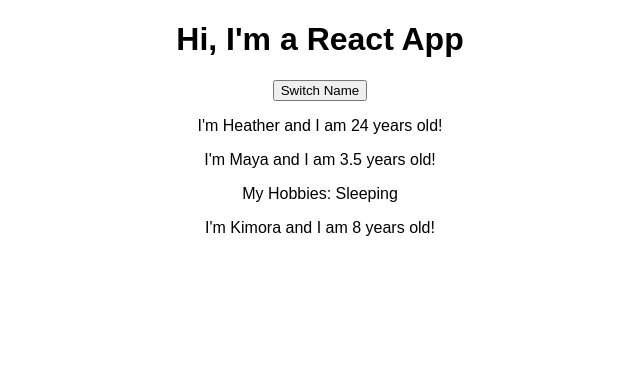
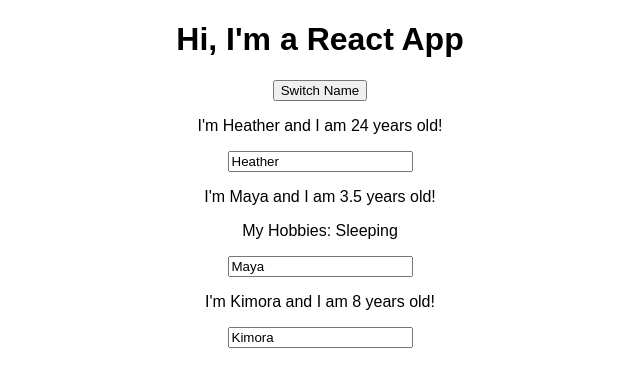
Before and after one commit to Heather-Fin/React-Complete-Guide, a React (Create React App) app: page / in a window 1280 px wide. Shown: the top 386 px of the page, without its empty margins (320-960 px from the left). Built offline with nearby package versions, Linux system fonts and the light colour scheme.

Commit message:
Add dynamic name change handler

```diff
--- a/src/App.js
+++ b/src/App.js
@@ -12,12 +12,20 @@
   }
 
   switchNameHandler = (newName) => {
-    // console.log('Was clicked!');
-    // DON'T DO THIS: this.state.persons[0].name = 'Krista';
     this.setState({
       persons: [
         {name: newName, age: 54},
         {name: 'Maya', age: 3.5},
+        {name: 'Kimora', age: 8}
+      ]
+    });
+  }
+
+  nameChangedHandler = (event) => {
+    this.setState({
+      persons: [
+        {name: 'Heather', age: 24},
+        {name: event.target.value, age: 21},
         {name: 'Kimora', age: 8}
       ]
     });
@@ -36,6 +44,7 @@
         name={this.state.persons[1].name}
         age={this.state.persons[1].age}
         click={this.switchNameHandler.bind(this, 'Mike')}
+        changed={this.nameChangedHandler}
         >
           My Hobbies: Sleeping
         </Person>
--- a/src/Person/Person.js
+++ b/src/Person/Person.js
@@ -5,6 +5,7 @@
     <div>
       <p onClick={props.click}>I'm {props.name} and I am {props.age} years old!</p>
       <p>{props.children}</p>
+      <input type="text" onChange={props.changed} value={props.name} />
     </div>
   );
 };
```
